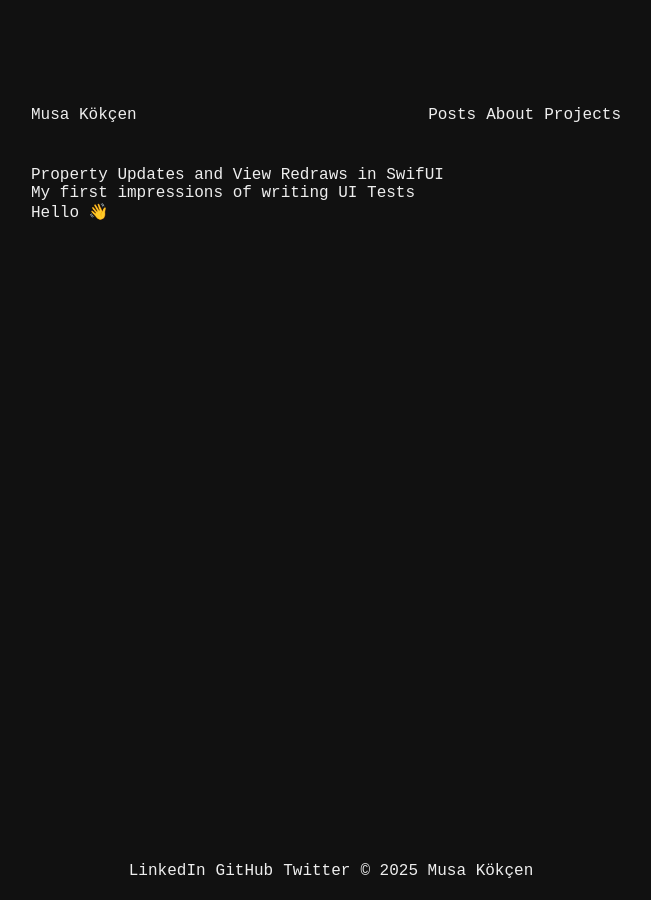
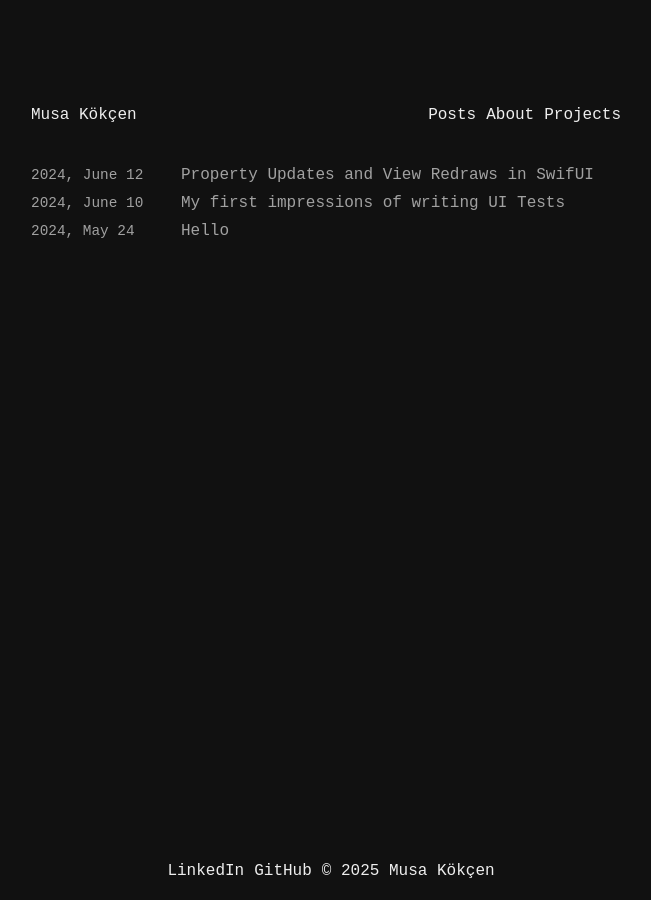
Before and after one commit to musakokcen/musakocen.github.io, a Jekyll site: the page built from index.markdown, in a window 1280 px wide. Shown: the whole page, without its empty margins (309-960 px from the left). Built offline with Jekyll 4.4.1, drawn with Linux system fonts in a browser that asks for light colours.

Commit message:
polish home page

```diff
--- a/_config.yml
+++ b/_config.yml
@@ -23,7 +23,7 @@
 description: ""
 baseurl: "" # the subpath of your site, e.g. /blog
 url: "" # the base hostname & protocol for your site, e.g. http://example.com
-twitter_username: musakkcn
+# twitter_username: musakkcn
 github_username:  musakokcen
 linkedin_username: musakokcen
 google_analytics: G-2G5F7ZRFN8
--- a/_layouts/homepage.html
+++ b/_layouts/homepage.html
@@ -1,10 +1,12 @@
 <!DOCTYPE html>
 <html>
+
 <head>
   <meta charset="UTF-8">
   <title>{{ page.title }} - {{ site.title }}</title>
   <link rel="stylesheet" href="{{ '/assets/main.css' | relative_url }}">
 </head>
+
 <body>
   {% include google-analytics.html %}
 
@@ -14,7 +16,11 @@
     <div class="container">
       {% for post in site.posts %}
       <div class="post-title">
-      <a href="{{ post.url | relative_url }}">{{ post.title }}</a>
+        <a href="{{ post.url | relative_url }}"
+          style="display: flex; align-items: center; text-decoration: none; color: inherit;">
+          <span class="post-date">{{ post.date | date: "%Y, %B %d" }}</span>
+          <span class="post-title-text">{{ post.title }}</span>
+        </a>
       </div>
       {% endfor %}
     </div>
@@ -23,4 +29,5 @@
   {% include footer.html %}
 
 </body>
+
 </html>
--- a/_posts/2024-06-14-view-redraws-in-SwifUI.md
+++ b/_posts/2024-06-14-view-redraws-in-SwifUI.md
@@ -1,6 +1,7 @@
 ---
 layout: blogpost
 title: Property Updates and View Redraws in SwifUI
+date: 2024-06-12
 subtitle: ""
 ---
 
--- a/assets/main.css
+++ b/assets/main.css
@@ -1,11 +1,13 @@
 /* main.css */
 
 /* Change the font and color of the title */
-h1, .site-title {
+h1,
+.site-title {
   font-family: 'Courier New', monospace;
   /* font-family: sans-serif; Change 'Arial' to your desired font */
   font-size: 20px;
-  color: #eeeeee; /* Change to your desired color */
+  color: #a1a1a1;
+  /* Change to your desired color */
   float: left;
 }
 
@@ -13,7 +15,8 @@
   font-family: 'Courier New', monospace;
   /* font-family: sans-serif; Change 'Arial' to your desired font */
   font-size: 18px;
-  color: #eeeeee; /* Change to your desired color */
+  color: #a1a1a1;
+  /* Change to your desired color */
   float: left;
 }
 
@@ -23,18 +26,21 @@
   font-family: 'Courier New', monospace;
   /* font-family: sans-serif; Use sans-serif font */
   float: right;
-  margin-left: 20px; /* Adjust spacing between site title and page titles */
+  margin-left: 20px;
+  /* Adjust spacing between site title and page titles */
 }
 
 /* Change the color of the links */
 a {
-  color: #eeeeee; /* Change to your desired color */
+  color: #a1a1a1;
+  /* Change to your desired color */
   text-decoration: none;
 }
 
 /* Optional: Change the color of links when hovered */
 a:hover {
-  color: #eeeeee; /* Change to your desired color */
+  color: #a1a1a1;
+  /* Change to your desired color */
   text-decoration: none;
 }
 
@@ -47,7 +53,7 @@
   padding-top: 96px;
   font-size: 16px;
   background: #111111;
-  color: #eeeeee;
+  color: #a1a1a1;
 }
 
 nav ul {
@@ -66,7 +72,7 @@
 
 footer {
   background: #111111;
-  color: #eeeeee;
+  color: #a1a1a1;
   text-align: center;
   padding: 1rem;
   position: fixed;
@@ -126,3 +132,26 @@
   text-decoration: underline;
   color: #ff4500;
 }
+
+.post-title {
+  margin-bottom: 10px;
+}
+
+.post-title a {
+  display: flex;
+  align-items: center;
+  text-decoration: none;
+  color: inherit;
+}
+
+.post-date {
+  display: inline-block;
+  width: 150px; /* Fixed width for date to ensure alignment */
+  font-size: 0.9em;
+  color: #a1a1a1;
+  text-align: left; /* Align text to the left within the fixed width */
+}
+
+.post-title-text {
+  flex: 1; /* Allow the title to take up the remaining space */
+}
```
Also changed, not shown: _posts/2024-05-24-Welcome.md (+1 -1 lines). Lines whose indentation alone changed are shown as unchanged.
